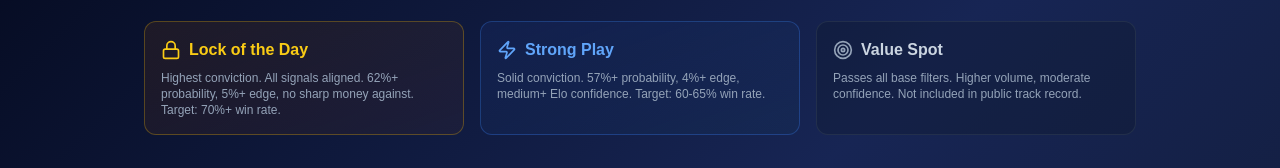
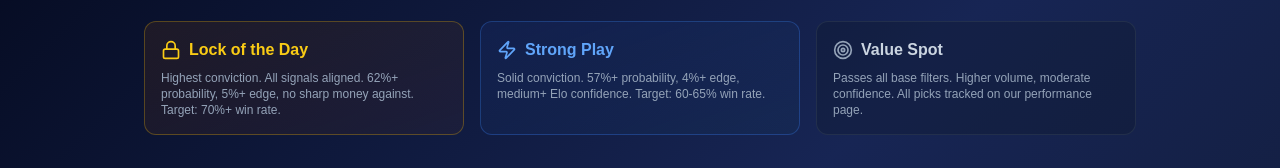
Before and after one commit to toolforgehq-source/betanalytics, a Next.js app: page /picks in a window 1280 px wide. Shown: the part 287-455 px from the top of the page. Built offline with nearby package versions, Linux system fonts and the light colour scheme.

Commit message:
Update Value Spot description to reflect inclusion in performance tracking
Co-Authored-By: toolforgehq@gmail.com <toolforgehq@gmail.com>

```diff
--- a/src/app/picks/page.tsx
+++ b/src/app/picks/page.tsx
@@ -262,7 +262,7 @@ export default function PicksPage() {
               <Target className="w-5 h-5 text-slate-400" />
               <span className="font-bold text-slate-300">Value Spot</span>
             </div>
-            <p className="text-xs text-slate-400">Passes all base filters. Higher volume, moderate confidence. Not included in public track record.</p>
+            <p className="text-xs text-slate-400">Passes all base filters. Higher volume, moderate confidence. All picks tracked on our performance page.</p>
           </div>
         </div>
 
```
